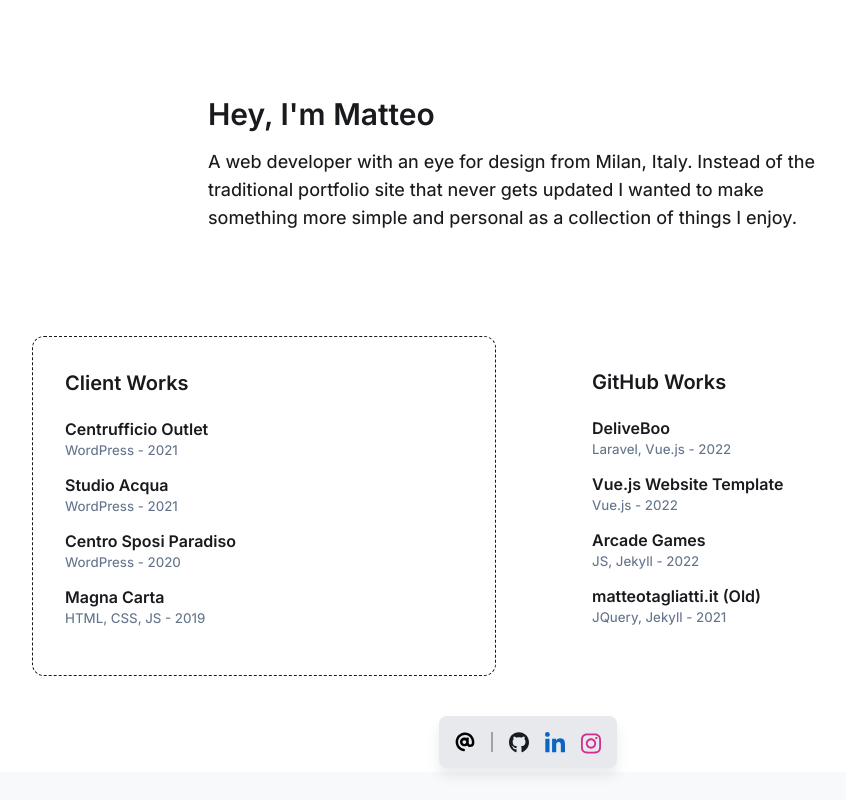
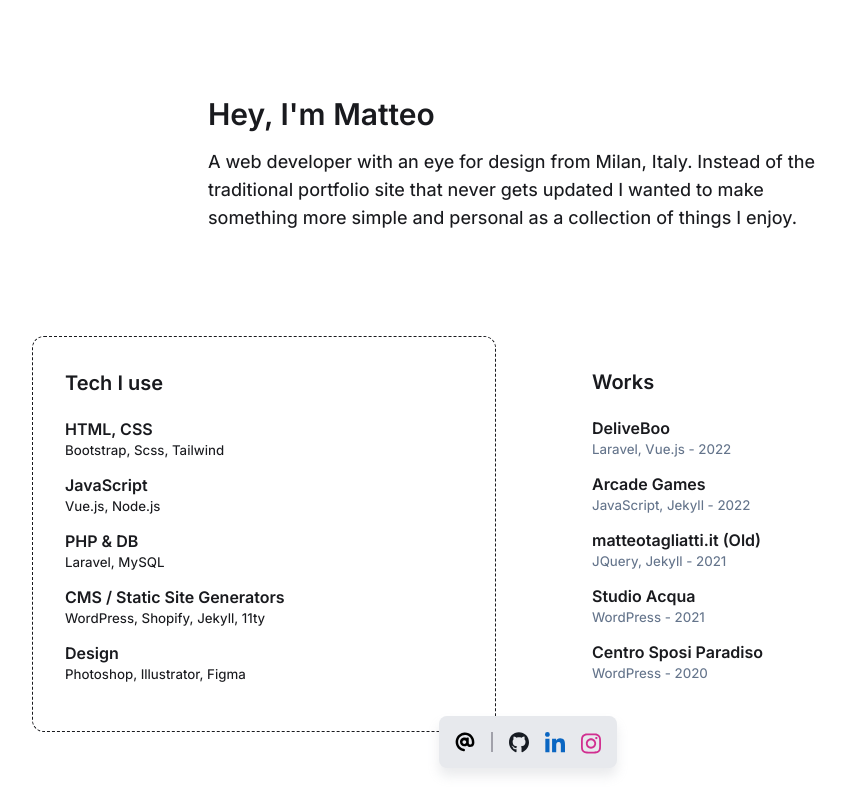
Before and after one commit to matteotagliatti/matteotagliatti.it-v2, a Vue app: page / in a window 1280 px wide. Shown: the top 800 px of the page, without its empty margins (112-958 px from the left). Built offline with nearby package versions, Linux system fonts and the light colour scheme; no server answers.

Commit message:
add tech, works in 1 column

```diff
--- a/src/App.vue
+++ b/src/App.vue
@@ -16,32 +16,19 @@
     <section>
       <div class="container works">
         <div class="dotted">
-          <h2>Client Works</h2>
+          <h2>Tech I use</h2>
           <div>
-            <a
-              v-for="(work, index) in closedWorks"
-              :href="work.link"
-              :key="index"
-              target="_blank"
-            >
-              <h3>{{ work.title }}</h3>
-              <small>{{ work.tech }} - {{ work.date }}</small>
-            </a>
+            <div v-for="(info, index) in infos" :key="index" class="info">
+              <h3>{{ info.title }}</h3>
+              <small>{{ info.tech }}</small>
+            </div>
           </div>
         </div>
         <div>
-          <h2>
-            <a
-              href="https://github.com/matteotagliatti"
-              class="link"
-              target="_blank"
-              >GitHub</a
-            >
-            Works
-          </h2>
+          <h2>Works</h2>
           <div>
             <a
-              v-for="(work, index) in openWorks"
+              v-for="(work, index) in works"
               :href="work.link"
               :key="index"
               target="_blank"
@@ -85,12 +72,46 @@ export default {
   },
   data() {
     return {
-      closedWorks: [
+      infos: [
         {
-          title: "Centrufficio Outlet",
-          tech: "WordPress",
+          title: "HTML, CSS",
+          tech: "Bootstrap, Scss, Tailwind",
+        },
+        {
+          title: "JavaScript",
+          tech: "Vue.js, Node.js",
+        },
+        {
+          title: "PHP & DB",
+          tech: "Laravel, MySQL",
+        },
+        {
+          title: "CMS / Static Site Generators",
+          tech: "WordPress, Shopify, Jekyll, 11ty",
+        },
+        {
+          title: "Design",
+          tech: "Photoshop, Illustrator, Figma",
+        },
+      ],
+      works: [
+        {
+          title: "DeliveBoo",
+          tech: "Laravel, Vue.js",
+          date: "2022",
+          link: "https://github.com/matteotagliatti/deliveboo",
+        },
+        {
+          title: "Arcade Games",
+          tech: "JavaScript, Jekyll",
+          date: "2022",
+          link: "https://github.com/matteotagliatti/arcade-games",
+        },
+        {
+          title: "matteotagliatti.it (Old)",
+          tech: "JQuery, Jekyll",
           date: "2021",
-          link: "https://centrufficiooutlet.it/",
+          link: "https://github.com/matteotagliatti/matteotagliatti.it-v1",
         },
         {
           title: "Studio Acqua",
@@ -103,38 +124,6 @@ export default {
           tech: "WordPress",
           date: "2020",
           link: "https://centrosposiparadiso.it/",
-        },
-        {
-          title: "Magna Carta",
-          tech: "HTML, CSS, JS",
-          date: "2019",
-          link: "https://magnacartasnc.it/",
-        },
-      ],
-      openWorks: [
-        {
-          title: "DeliveBoo",
-          tech: "Laravel, Vue.js",
-          date: "2022",
-          link: "https://github.com/matteotagliatti/deliveboo",
-        },
-        {
-          title: "Vue.js Website Template",
-          tech: "Vue.js",
-          date: "2022",
-          link: "https://github.com/matteotagliatti/proj-html-vuejs",
-        },
-        {
-          title: "Arcade Games",
-          tech: "JS, Jekyll",
-          date: "2022",
-          link: "https://github.com/matteotagliatti/arcade-games",
-        },
-        {
-          title: "matteotagliatti.it (Old)",
-          tech: "JQuery, Jekyll",
-          date: "2021",
-          link: "https://github.com/matteotagliatti/matteotagliatti.it-v1",
         },
       ],
     };
@@ -264,7 +253,8 @@ section {
   & > div {
     padding: 2rem;
 
-    a {
+    a,
+    div.info {
       display: block;
       margin-bottom: $base-mb;
     }
```
